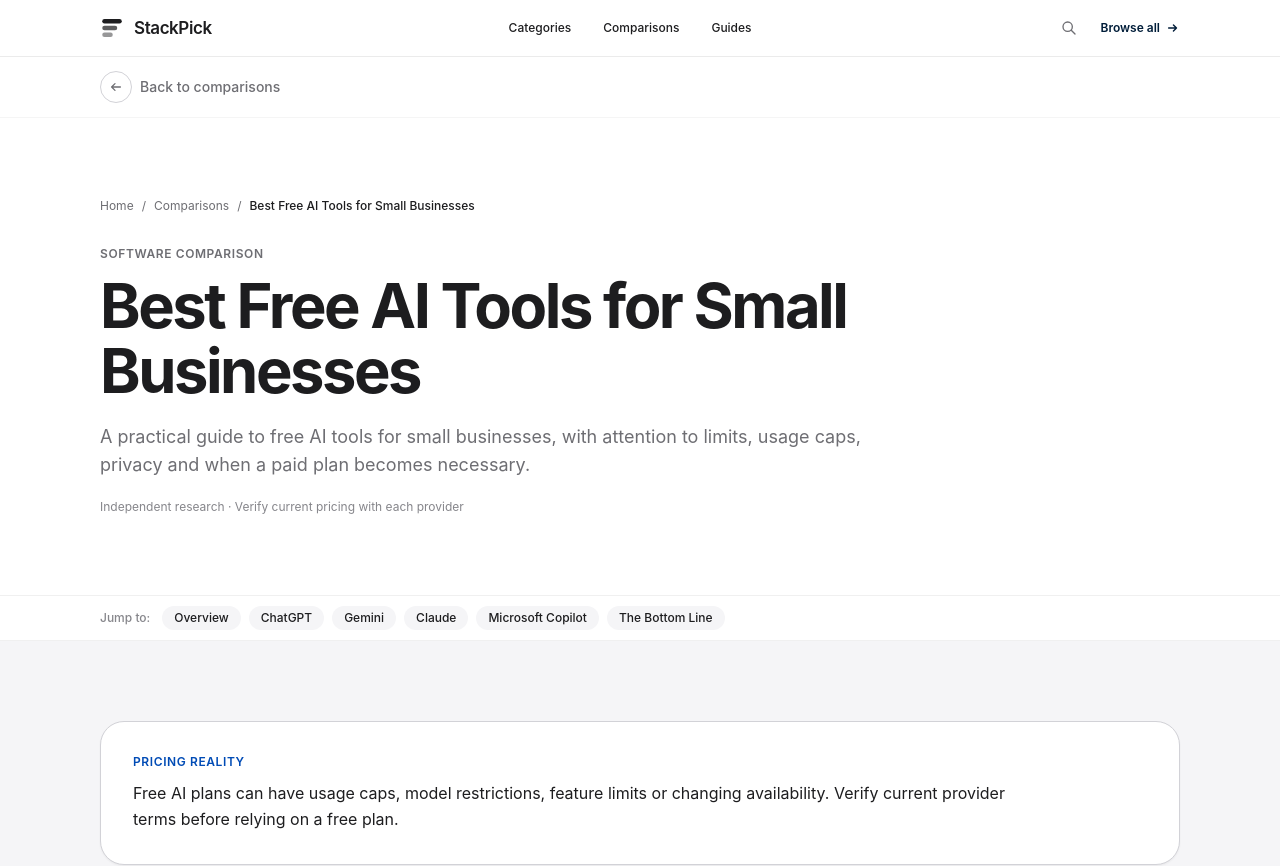
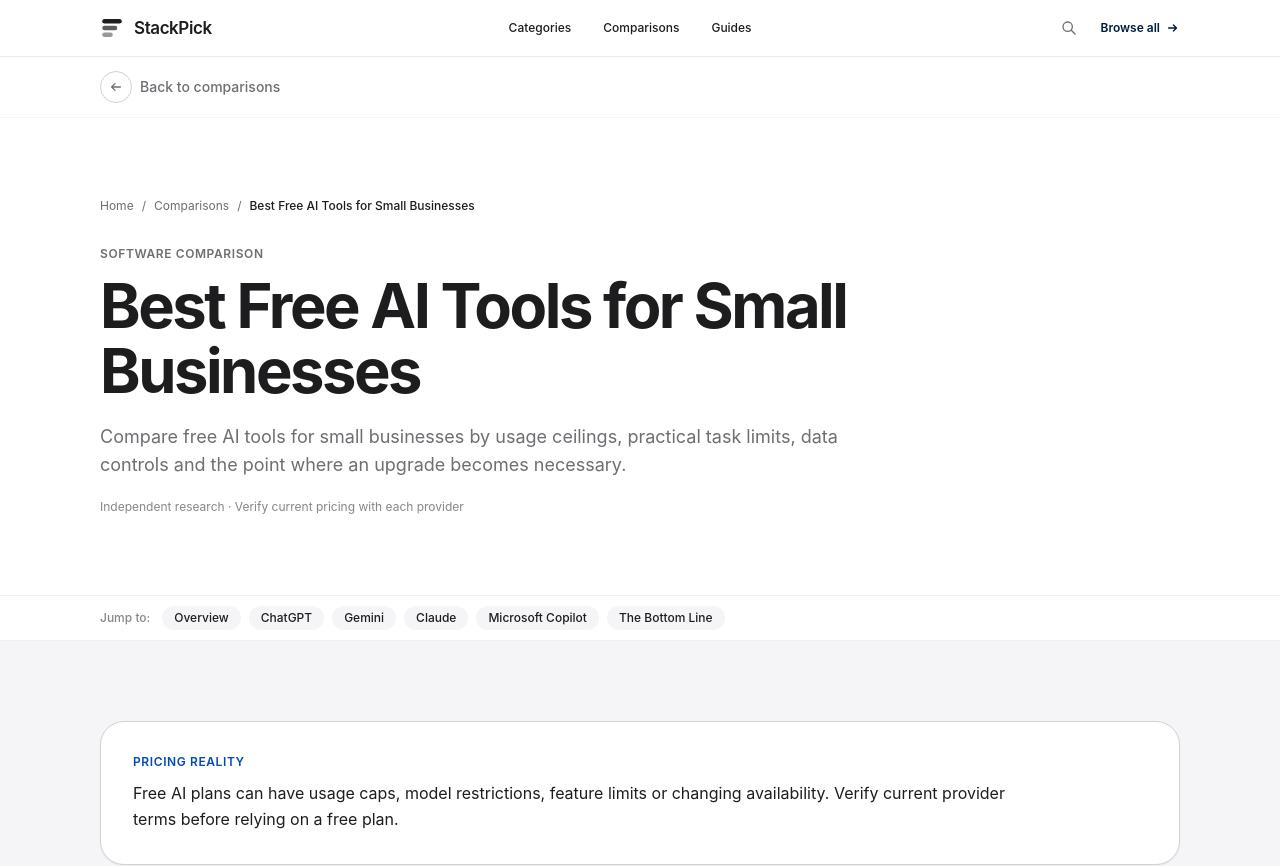
Before and after one commit to LinukaBandara/StackPick, a Next.js app: page /best/free-ai-tools-small-businesses in a window 1280 px wide. Shown: the top 866 px of the page. Built offline with nearby package versions, Linux system fonts and the light colour scheme; no server answers.

Commit message:
Make free AI guide focus on practical usage ceilings

```diff
--- a/app/best/free-ai-tools-small-businesses/page.tsx
+++ b/app/best/free-ai-tools-small-businesses/page.tsx
@@ -3,7 +3,7 @@ import ComparisonArticle from "@/components/ComparisonArticle";
 
 export const metadata: Metadata = {
   title: "Best Free AI Tools for Small Businesses (2026)",
-  description: "A practical guide to free AI tools for small businesses, with attention to limits, usage caps, privacy and when a paid plan becomes necessary.",
+  description: "Compare free AI tools for small businesses by usage ceilings, practical task limits, data controls and the point where an upgrade becomes necessary.",
   alternates: { canonical: "/best/free-ai-tools-small-businesses" },
 };
 
@@ -12,30 +12,27 @@ export default function Page() {
     <ComparisonArticle
       title="Best Free AI Tools for Small Businesses"
       slug="free-ai-tools-small-businesses"
-      intro="A practical guide to free AI tools for small businesses, with attention to limits, usage caps, privacy and when a paid plan becomes necessary."
+      intro="Compare free AI tools for small businesses by usage ceilings, practical task limits, data controls and the point where an upgrade becomes necessary."
       pricingNote="Free AI plans can have usage caps, model restrictions, feature limits or changing availability. Verify current provider terms before relying on a free plan."
       tools={[
-        { name: "ChatGPT", bestFor: "General-purpose AI tasks", freeOption: "Check current plan limits.", tradeoff: "Broad capability makes it useful across many jobs, but limits vary.", url: "https://chatgpt.com/" },
-        { name: "Gemini", bestFor: "General AI with Google ecosystem access", freeOption: "Check current plan limits.", tradeoff: "Availability and features can vary by account and region.", url: "https://gemini.google.com/" },
-        { name: "Claude", bestFor: "Writing and long-context analysis", freeOption: "Check current plan limits.", tradeoff: "Free usage and features can change.", url: "https://claude.ai/" },
-        { name: "Microsoft Copilot", bestFor: "General AI within Microsoft's ecosystem", freeOption: "Check current access and limits.", tradeoff: "The strongest business features depend on Microsoft products and plans.", url: "https://copilot.microsoft.com/" },
+        { name: "ChatGPT", bestFor: "Trying a range of everyday tasks", freeOption: "Check the current limits for messages, file uploads, data analysis and access to different models on the free plan.", tradeoff: "A flexible starting point for varied tasks, but if work depends on repeated file analysis or a particular feature, test the limit before making it part of a daily process.", url: "https://chatgpt.com/" },
+        { name: "Gemini", bestFor: "Drafting and research for Google-centric users", freeOption: "Confirm current account and regional availability, and test the exact feature you need rather than assuming all Google integrations are included.", tradeoff: "May fit a business already using Google services, but availability and connected-workspace features depend on the account and product tier.", url: "https://gemini.google.com/" },
+        { name: "Claude", bestFor: "Reviewing long text and preparing drafts", freeOption: "Test a representative document and note when usage or file limits interrupt the work; free access and features can change.", tradeoff: "Useful to evaluate for document-heavy tasks, but a small number of intensive sessions may hit limits before lighter daily tasks do.", url: "https://claude.ai/" },
+        { name: "Microsoft Copilot", bestFor: "Occasional assistance within Microsoft's ecosystem", freeOption: "Check which features are available in the free consumer experience versus eligible Microsoft 365 business subscriptions.", tradeoff: "Can be a convenient no-cost trial for general questions, but do not assume the free experience includes organization data or business-grade controls.", url: "https://copilot.microsoft.com/" },
       ]}
-      bottomLine="A free AI tool is valuable only if its limits still fit the job."
+      bottomLine="A free plan is worth keeping only if it handles your normal workload without interrupting important work. Run a week of realistic tasks, note every usage block or missing feature, and estimate the cost of workarounds. If you rarely hit a limit, stay free; if the same restriction repeatedly delays customer work, compare the paid plan against that specific time cost."
     >
       <section className="bg-white">
         <div className="sp-container py-16 sm:py-20">
-          <p className="sp-eyebrow">Free-plan reality check</p>
-          <h2 className="sp-title mt-4 max-w-4xl">A free tier is useful only if it survives your real workload.</h2>
+          <p className="sp-eyebrow">Free-plan workload test</p>
+          <h2 className="sp-title mt-4 max-w-4xl">Find the limit that matters to your business.</h2>
           <p className="mt-5 max-w-3xl text-base leading-7 text-[#6e6e73]">
-            Do not compare plans by the word “free” alone. Run a representative task several times,
-            check whether limits reset daily or monthly, and confirm which features require payment.
-            Availability can vary by account and region, so verify the terms in the provider's own
-            product page before building a business process around them.
+            For five working days, record the tasks you actually use AI for, how often you repeat them, which features are required and whether a cap stops you. Test file handling or integrations only if your workflow needs them. Before entering customer or confidential data, check the provider's privacy and data-use settings. This separates a genuinely useful free option from one that is free only for occasional experiments.
           </p>
           <div className="mt-8 grid gap-4 sm:grid-cols-3">
-            <div className="rounded-2xl border border-[#e4e7ec] bg-[#f7f8fc] p-6"><p className="font-semibold text-[#101828]">Usage caps</p><p className="mt-2 text-sm leading-6 text-[#667085]">Test a normal workday, not just one impressive prompt.</p></div>
-            <div className="rounded-2xl border border-[#e4e7ec] bg-[#f7f8fc] p-6"><p className="font-semibold text-[#101828]">Export and access</p><p className="mt-2 text-sm leading-6 text-[#667085]">Check whether you can save, share and recover the work you create.</p></div>
-            <div className="rounded-2xl border border-[#e4e7ec] bg-[#f7f8fc] p-6"><p className="font-semibold text-[#101828]">Privacy</p><p className="mt-2 text-sm leading-6 text-[#667085]">Avoid confidential customer or business data until you understand retention and training settings.</p></div>
+            <div className="rounded-2xl border border-[#e4e7ec] bg-[#f7f8fc] p-6"><p className="font-semibold text-[#101828]">Weekly volume</p><p className="mt-2 text-sm leading-6 text-[#667085]">Record when usage limits interrupt a normal task.</p></div>
+            <div className="rounded-2xl border border-[#e4e7ec] bg-[#f7f8fc] p-6"><p className="font-semibold text-[#101828]">Required features</p><p className="mt-2 text-sm leading-6 text-[#667085]">Separate essential file, model or integration access from nice-to-haves.</p></div>
+            <div className="rounded-2xl border border-[#e4e7ec] bg-[#f7f8fc] p-6"><p className="font-semibold text-[#101828]">Upgrade trigger</p><p className="mt-2 text-sm leading-6 text-[#667085]">Compare the subscription cost with delays and workarounds you can measure.</p></div>
           </div>
         </div>
       </section>
```
